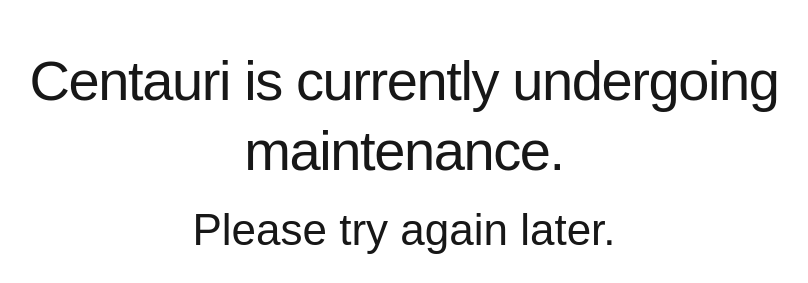
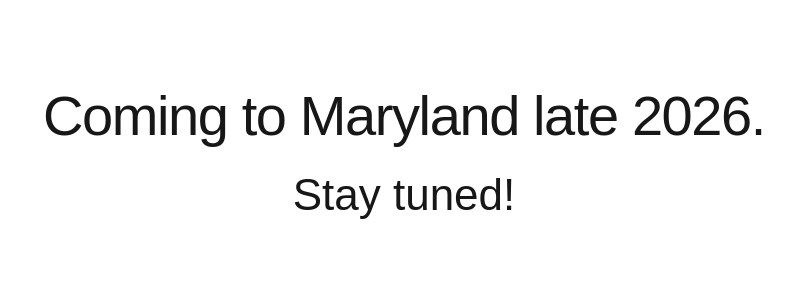
Before and after one commit to 1ucent/centauri, a plain HTML site: page index.html in a window 1280 px wide. Shown: the part 177-460 px from the top of the page, without its empty margins (236-1044 px from the left). Drawn offline with nearby package versions, Linux system fonts and the light colour scheme; grey boxes are pictures that could not be loaded; a web font is replaced by a local one.

Commit message:
Update title and maintenance message in index.html

```diff
--- a/index.html
+++ b/index.html
@@ -3,7 +3,7 @@
 <head>
     <meta charset="UTF-8">
     <meta name="viewport" content="width=device-width, initial-scale=1.0">
-    <title>Centauri - Maintenance</title>
+    <title>Centauri</title>
 
     <link id="favicon" rel="icon" type="image/png" href="https://ucf96d554140dc749e6e78a89dda.dl.dropboxusercontent.com/cd/0/inline/DHDmWudrl3KoFJfrXY1FEWkYaNzCFQZU-mds9G7IVfFXybz0EkH155DROOxWGb9y9g-ja506RfG7FWFibshBi1GPgBE71rdaiDB6EXO6SGWUmfLNEuEQ34LLDeZYYP-inoDv9YlzrC9x8PrI5gQp-555/file#">
 
@@ -26,10 +26,10 @@
 
         <div class="space-y-4">
             <h1 class="text-4xl md:text-[3.5rem] font-normal tracking-tight leading-tight text-neutral-900">
-                Centauri is currently undergoing maintenance.
+                Coming to Maryland late 2026.
             </h1>
             <p class="text-3xl md:text-[2.75rem] font-normal text-neutral-900 leading-tight">
-                Please try again later.
+                Stay tuned!
             </p>
         </div>
 
```
